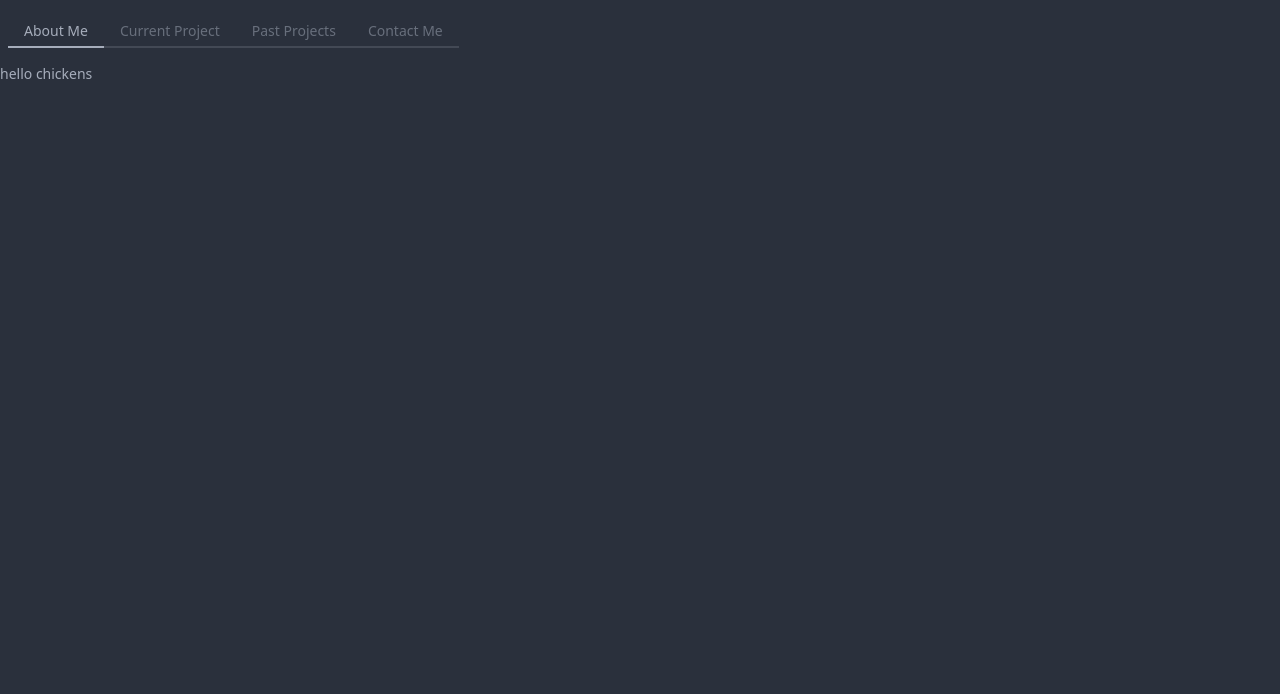
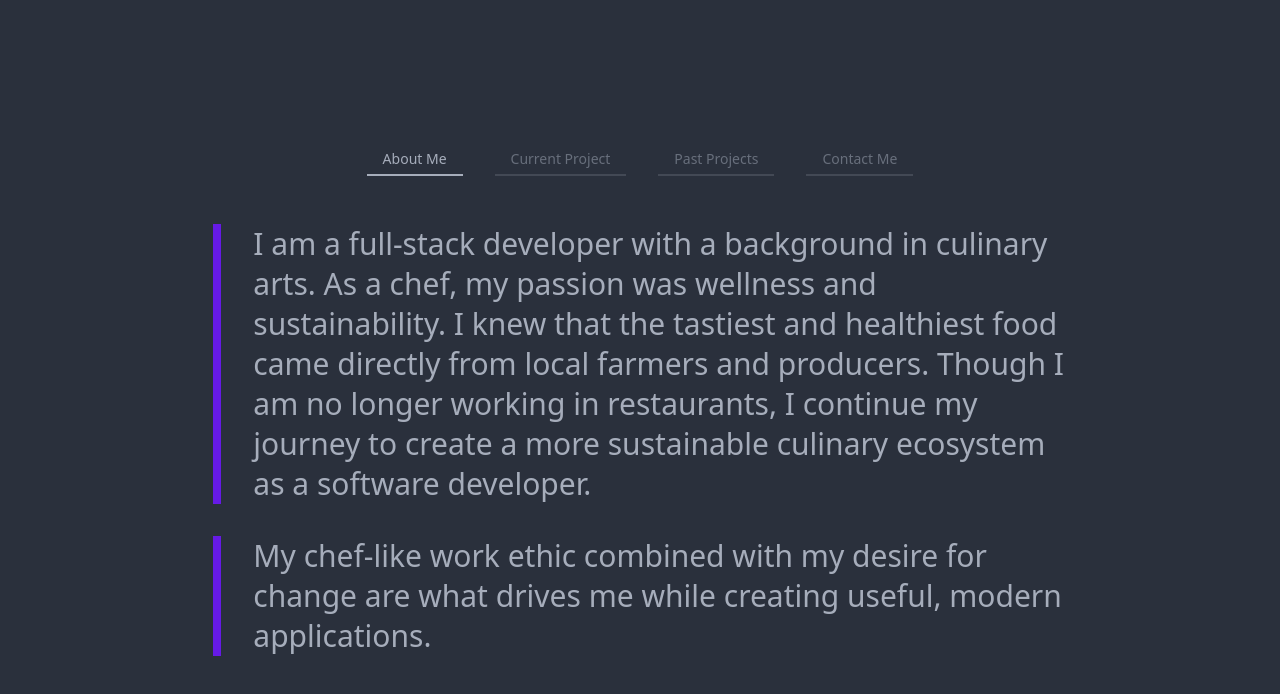
Before and after one commit to BeeJayTee/portfolio-2023, a React (Create React App) app: page / in a window 1280 px wide. Shown: the top 694 px of the page. Built offline with nearby package versions, Linux system fonts and the light colour scheme.

Commit message:
added tabs functionality and about section

```diff
--- a/src/App.js
+++ b/src/App.js
@@ -1,13 +1,22 @@
+import { useState } from "react";
 import Navbar from "./components/Navbar";
-import { useState } from "react";
+import About from "./components/About";
+import CurrentProject from "./components/CurrentProject";
+import Projects from "./components/Projects";
+import Contact from "./components/Contact";
 
 function App() {
   const [activeTab, setActiveTab] = useState("1");
 
   return (
-    <div className="App">
+    <div className="App container m-auto mt-8 md:mt-32">
       <Navbar activeTab={activeTab} setActiveTab={setActiveTab} />
-      <h1 className="text-sm">hello chickens</h1>
+      <div className="content w-5/6 pt-8 m-auto md:w-2/3">
+        {activeTab === "1" && <About />}
+        {activeTab === "2" && <CurrentProject />}
+        {activeTab === "3" && <Projects />}
+        {activeTab === "4" && <Contact />}
+      </div>
     </div>
   );
 }
--- /dev/null
+++ b/src/components/About.js
@@ -0,0 +1,20 @@
+const About = () => {
+  return (
+    <div className="about text-xl leading-10 md:text-3xl md:leading-10">
+      <p className="mb-8 md:border-l-8 md:pl-8 md:border-primary">
+        I am a full-stack developer with a background in culinary arts. As a
+        chef, my passion was wellness and sustainability. I knew that the
+        tastiest and healthiest food came directly from local farmers and
+        producers. Though I am no longer working in restaurants, I continue my
+        journey to create a more sustainable culinary ecosystem as a software
+        developer.
+      </p>
+      <p className="md:border-l-8 md:pl-8 md:border-primary">
+        My chef-like work ethic combined with my desire for change are what
+        drives me while creating useful, modern applications.
+      </p>
+    </div>
+  );
+};
+
+export default About;
--- /dev/null
+++ b/src/components/Contact.js
@@ -0,0 +1,5 @@
+const Contact = () => {
+  return <div className="contact">Contact Me Section</div>;
+};
+
+export default Contact;
--- /dev/null
+++ b/src/components/CurrentProject.js
@@ -0,0 +1,5 @@
+const CurrentProject = () => {
+  return <div className="current-project">Current Project</div>;
+};
+
+export default CurrentProject;
--- a/src/components/Navbar.js
+++ b/src/components/Navbar.js
@@ -3,9 +3,9 @@ const Navbar = ({ activeTab, setActiveTab }) => {
     setActiveTab(e.target.value);
   };
   return (
-    <div className="navbar">
+    <div className="navbar flex justify-center">
       <nav>
-        <div className="tabs">
+        <div className="tabs flex flex-col items-center gap-y-4 md:flex-row md:gap-x-8">
           <button
             value="1"
             onClick={handleClick}
--- /dev/null
+++ b/src/components/Projects.js
@@ -0,0 +1,5 @@
+const Projects = () => {
+  return <div className="projects">Projects Section</div>;
+};
+
+export default Projects;
```
